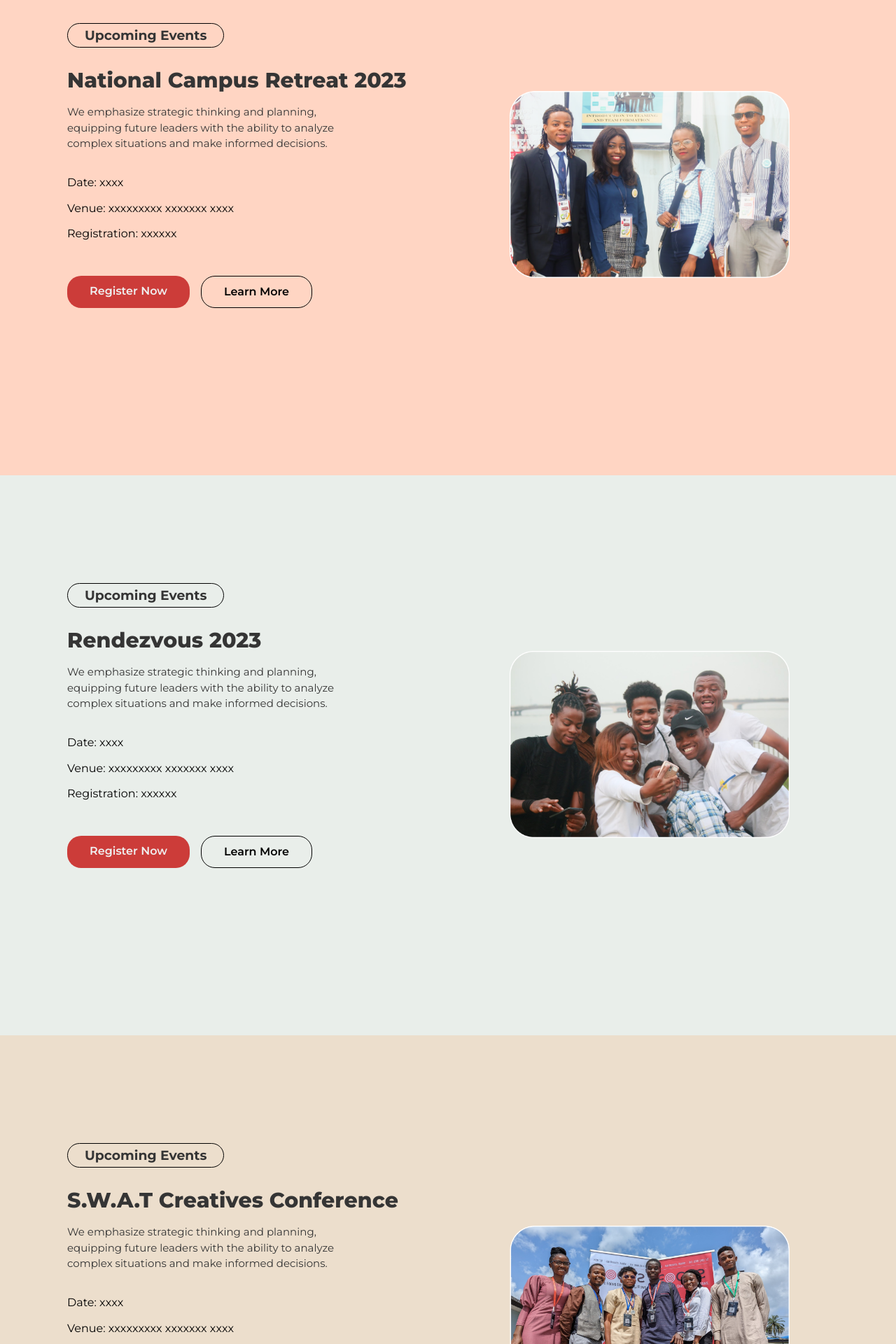
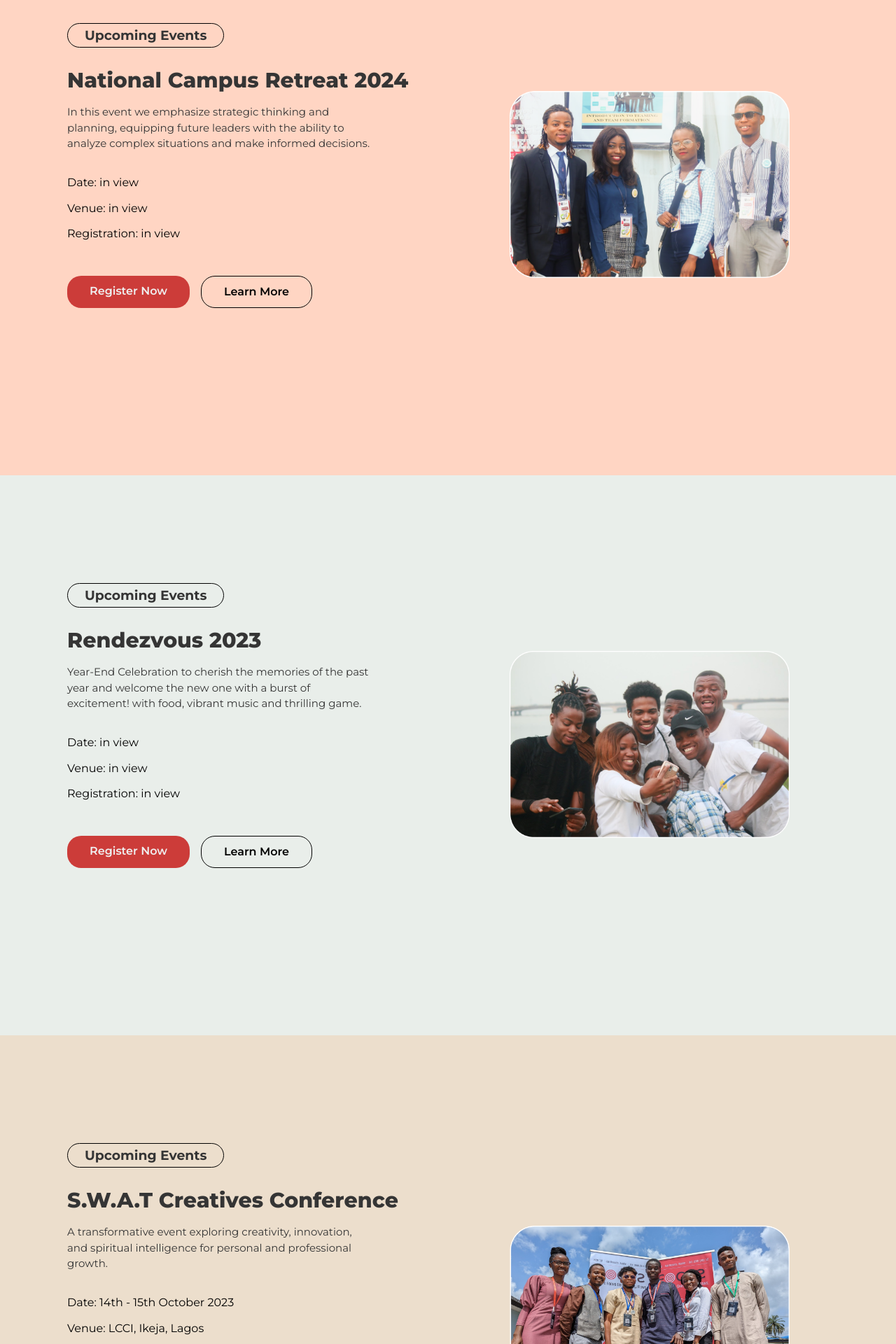
Before and after one commit to SWATACADEMY/swat_website, a React (Vite) app: page / in a window 1280 px wide. Shown: the part 4180-6100 px from the top of the page at 70% size. Built offline with nearby package versions, Linux system fonts and the light colour scheme; a web font is replaced by a local one.

Commit message:
content updated
the recent event and the upcoming events has been successfully updated

```diff
--- a/src/components/Event.jsx
+++ b/src/components/Event.jsx
@@ -1,5 +1,3 @@
-
-
 const Event = () => {
   return (
     <>
@@ -13,12 +11,13 @@ const Event = () => {
             <div className="card-body">
               <h3>Valentine Linkup 2023</h3>
               <p>
-                Description goes hereDescription goes hereDescription goes here
+                Fun filled service hangout to mark valentine with lots of love
+                and gifts{" "}
               </p>
 
               <div className="category">
-                <div className="date">Date : xxxx</div>
-                <div className="date">Venue : xxxxxxxx</div>
+                <div className="date">Date : 19th February, 2023</div>
+                <div className="date">Venue : JJT Park, Ikeja</div>
               </div>
               <button className="btn">View Album</button>
             </div>
@@ -29,13 +28,11 @@ const Event = () => {
             </div>
             <div className="card-body">
               <h3>Remember Me </h3>
-              <p>
-                Description goes hereDescription goes hereDescription goes here
-              </p>
+              <p>Service hangout to mark Easter season and reflect on Jesus </p>
 
               <div className="category">
-                <div className="date">Date : xxxx</div>
-                <div className="date">Venue : xxxxxxxx</div>
+                <div className="date">Date : Sunday 9th April, 2023</div>
+                <div className="date">Venue : Yabatech Royal Guest House</div>
               </div>
               <button className="btn">View Album</button>
             </div>
@@ -47,12 +44,12 @@ const Event = () => {
             <div className="card-body">
               <h3>Hope for Makoko</h3>
               <p>
-                Description goes hereDescription goes hereDescription goes here
+                Community Service for Part of Solution Nur/Pri School, Makoko
               </p>
 
               <div className="category">
-                <div className="date">Date : xxxx</div>
-                <div className="date">Venue : xxxxxxxx</div>
+                <div className="date">Date : 13th May, 2023</div>
+                <div className="date">Venue : Makoko Community of Lagos</div>
               </div>
               <button className="btn">View Album</button>
             </div>
@@ -64,12 +61,13 @@ const Event = () => {
             <div className="card-body">
               <h3 className="space">Rendezvous 2022</h3>
               <p className="space">
-                Description goes hereDescription goes hereDescription goes here
+                Year-End Celebration centered on Food, Music, Games, Fashion &
+                Fun!{" "}
               </p>
 
               <div className="category space">
-                <div className="date">Date : xxxx</div>
-                <div className="date">Venue : xxxxxxxx</div>
+                <div className="date">Date : 24th December, 2022</div>
+                <div className="date">Venue : Yabatech Royal Guest House</div>
               </div>
               <button className="btn">View Album</button>
             </div>
--- a/src/components/PinnedScreen.jsx
+++ b/src/components/PinnedScreen.jsx
@@ -13,7 +13,8 @@ const PinningSection = () => {
                 <div className="tag">Since 2009</div>
               </div>
               <h2 className=" text-xl lg:text-5xl">
-                Over a <span className="text-[#cc3c39]" >Decade</span> of Youth Empowerment
+                Over a <span className="text-[#cc3c39]">Decade</span> of Youth
+                Empowerment
               </h2>
             </div>
           </div>
@@ -23,20 +24,18 @@ const PinningSection = () => {
             <div className="left">
               <div className="tag">Upcoming Events</div>
               <h3 style={{ paddingTop: "2rem" }}>
-                National Campus Retreat 2023
+                National Campus Retreat 2024
               </h3>
               <p style={{ paddingTop: "1rem" }}>
-                We emphasize strategic thinking and planning, equipping future
-                leaders with the ability to analyze complex situations and make
-                informed decisions.
+                In this event we emphasize strategic thinking and planning,
+                equipping future leaders with the ability to analyze complex
+                situations and make informed decisions.
               </p>
               <div className="other" style={{ paddingTop: "2rem" }}>
                 <ul>
-                  <li>Date: xxxx</li>
-                  <li style={{ padding: "0.8rem 0" }}>
-                    Venue: xxxxxxxxx xxxxxxx xxxx
-                  </li>
-                  <li>Registration: xxxxxx</li>
+                  <li>Date: in view</li>
+                  <li style={{ padding: "0.8rem 0" }}>Venue: in view</li>
+                  <li>Registration: in view</li>
                 </ul>
               </div>
               <div style={{ padding: "3rem 0" }} className="btn-parent">
@@ -57,17 +56,15 @@ const PinningSection = () => {
               <div className="tag">Upcoming Events</div>
               <h3 style={{ paddingTop: "2rem" }}>Rendezvous 2023</h3>
               <p style={{ paddingTop: "1rem" }}>
-                We emphasize strategic thinking and planning, equipping future
-                leaders with the ability to analyze complex situations and make
-                informed decisions.
+                Year-End Celebration to cherish the memories of the past year
+                and welcome the new one with a burst of excitement! with food,
+                vibrant music and thrilling game.
               </p>
               <div className="other" style={{ paddingTop: "2rem" }}>
                 <ul>
-                  <li>Date: xxxx</li>
-                  <li style={{ padding: "0.8rem 0" }}>
-                    Venue: xxxxxxxxx xxxxxxx xxxx
-                  </li>
-                  <li>Registration: xxxxxx</li>
+                  <li>Date: in view</li>
+                  <li style={{ padding: "0.8rem 0" }}>Venue: in view</li>
+                  <li>Registration: in view</li>
                 </ul>
               </div>
               <div style={{ padding: "3rem 0" }} className="btn-parent">
@@ -90,17 +87,16 @@ const PinningSection = () => {
                 S.W.A.T Creatives Conference
               </h3>
               <p style={{ paddingTop: "1rem" }}>
-                We emphasize strategic thinking and planning, equipping future
-                leaders with the ability to analyze complex situations and make
-                informed decisions.
+                A transformative event exploring creativity, innovation, and
+                spiritual intelligence for personal and professional growth.
               </p>
               <div className="other" style={{ paddingTop: "2rem" }}>
                 <ul>
-                  <li>Date: xxxx</li>
+                  <li>Date: 14th - 15th October 2023</li>
                   <li style={{ padding: "0.8rem 0" }}>
-                    Venue: xxxxxxxxx xxxxxxx xxxx
+                    Venue: LCCI, Ikeja, Lagos
                   </li>
-                  <li>Registration: xxxxxx</li>
+                  <li>Registration: N10,000</li>
                 </ul>
               </div>
               <div style={{ padding: "3rem 0" }} className="btn-parent">
```
Also changed, not shown: 2 other files (tests, documents, lock files or other folders).
